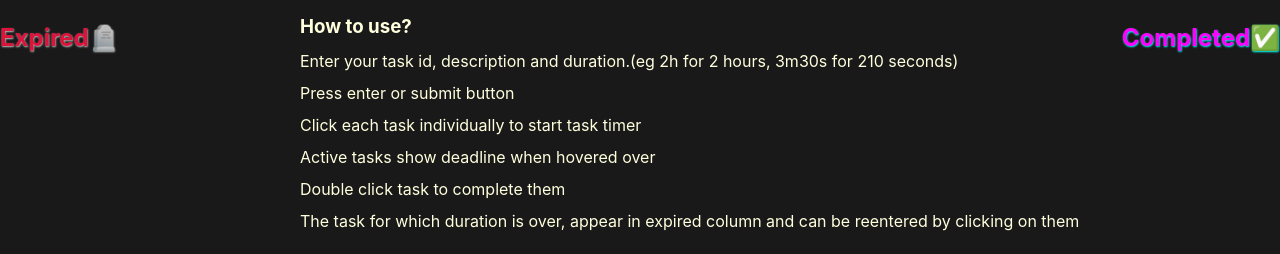
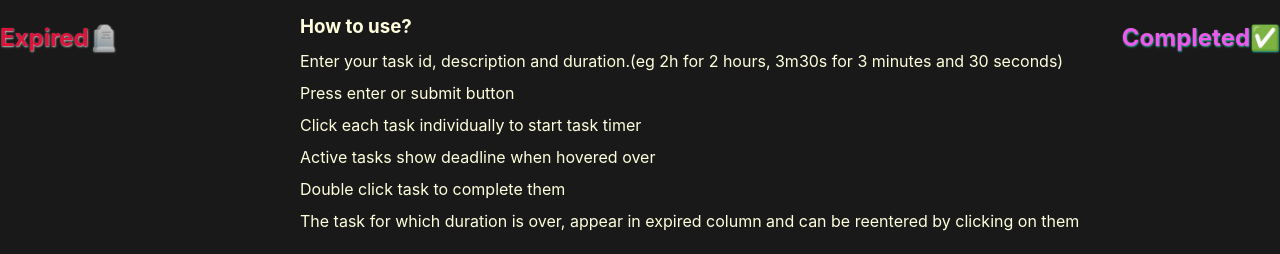
Before and after one commit to AmitT98/task-hell, a website built with Vite: page index.html in a window 1280 px wide. Shown: the top 254 px of the page. Built offline with nearby package versions, Linux system fonts and the light colour scheme.

Commit message:
style improvements, htu modified

```diff
--- a/index.html
+++ b/index.html
@@ -7,7 +7,7 @@
     <title>task-ledger</title>
     <div id="how2use" class="top">
       <h3> How to use? </h3>
-      <p> Enter your task id, description and duration.(eg 2h for 2 hours, 3m30s for 210 seconds) </p>
+      <p> Enter your task id, description and duration.(eg 2h for 2 hours, 3m30s for 3 minutes and 30 seconds) </p>
       <p> Press enter or submit button </p>
       <p> Click each task individually to start task timer </p>
       <p> Active tasks show deadline when hovered over </p>
--- a/style.css
+++ b/style.css
@@ -123,6 +123,6 @@ button:focus-visible {
   right: 0px;
   top: 0px;
   text-align: left;
-  color: magenta;
-  text-shadow: .5px 1px 2px cyan;
+  color: rgb(236, 89, 236);
+  text-shadow: .5px 1px 2px rgb(44, 180, 148);
 }
```
